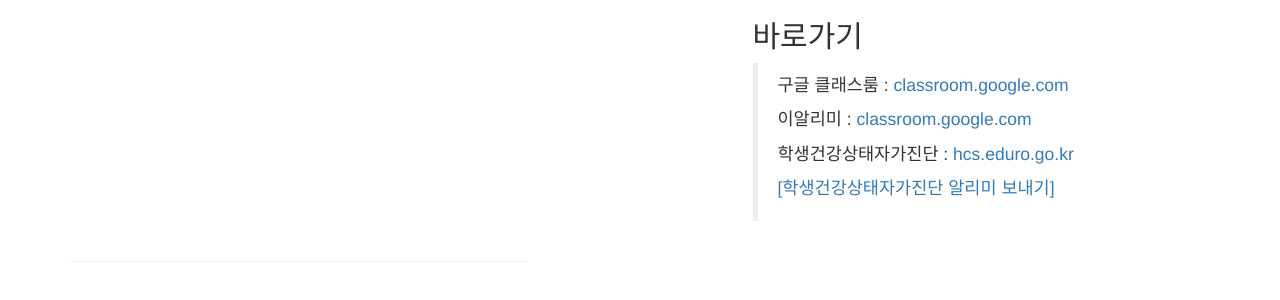
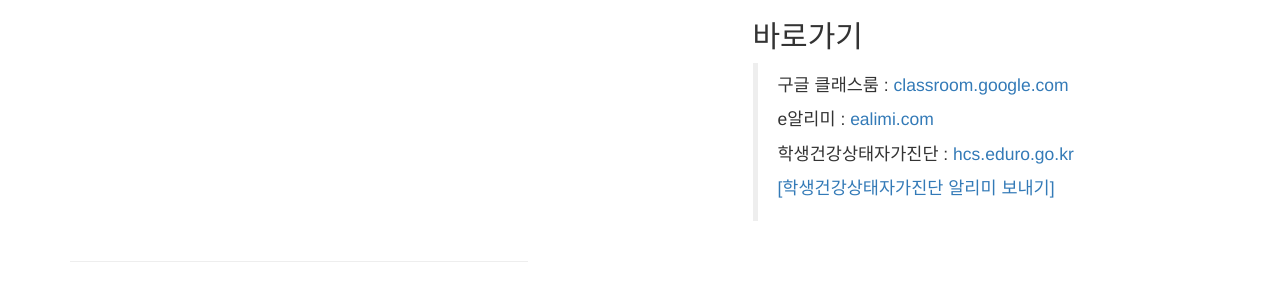
Before and after one commit to bundang-ms-2021/oncl, a Jekyll site: the page built from _posts/2014-09-21-services-2.markdown, in a window 1280 px wide and 900 px high, scrolled down 589 px. Shown: the part 151-451 px from the top of the window. Built offline with Jekyll 4.4.1, drawn with Linux system fonts in a browser that asks for light colours; nearby versions of some CDN libraries; library files that are not in the unit come from our copies.

Commit message:
Update 2014-09-21-services-2.markdown

```diff
--- a/_posts/2014-09-21-services-2.markdown
+++ b/_posts/2014-09-21-services-2.markdown
@@ -7,7 +7,7 @@ description: |
 ---
 > 구글 클래스룸 : <a href="https://classroom.google.com/">classroom.google.com</a>
 >
-> 이알리미 : <a href="https://www.ealimi.com/">classroom.google.com</a>
+> e알리미 : <a href="https://www.ealimi.com/">ealimi.com</a>
 >
 > 학생건강상태자가진단 : <a href = "https://hcs.eduro.go.kr/">hcs.eduro.go.kr</a>
 >
```
